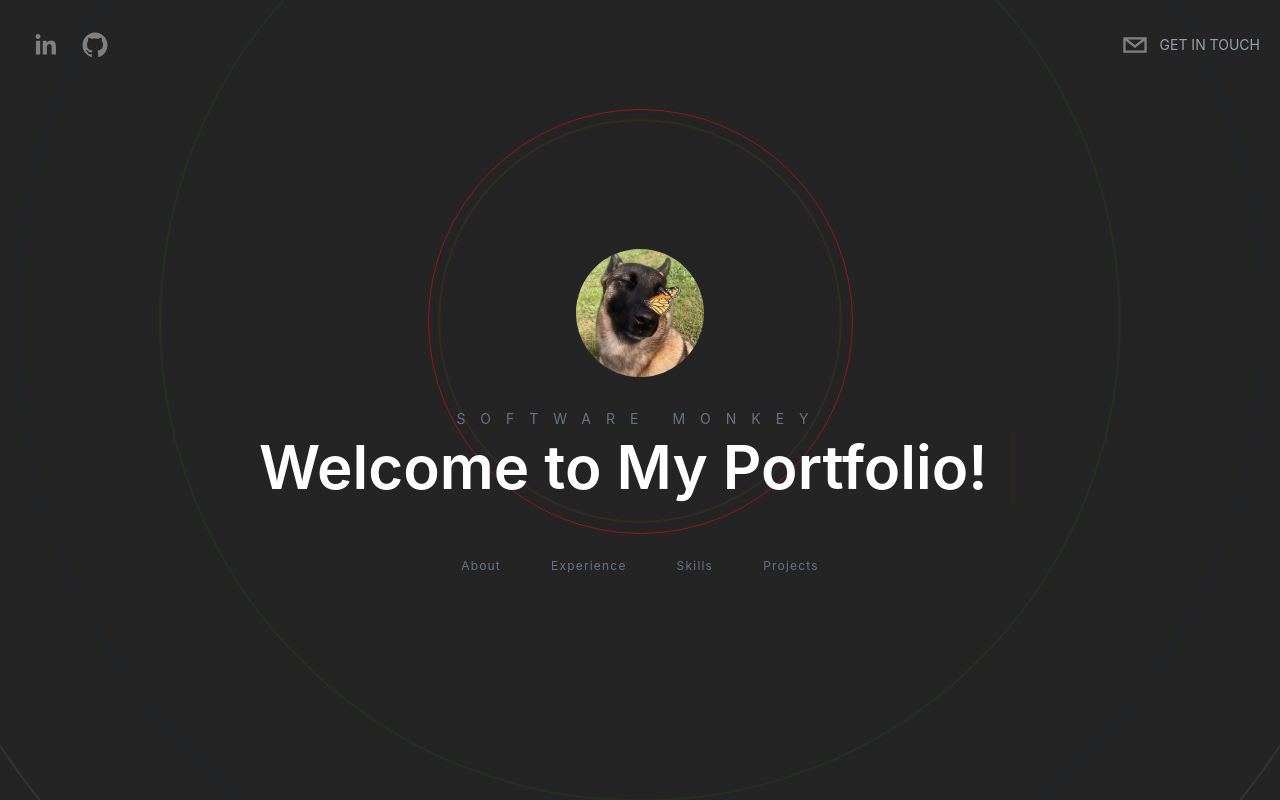
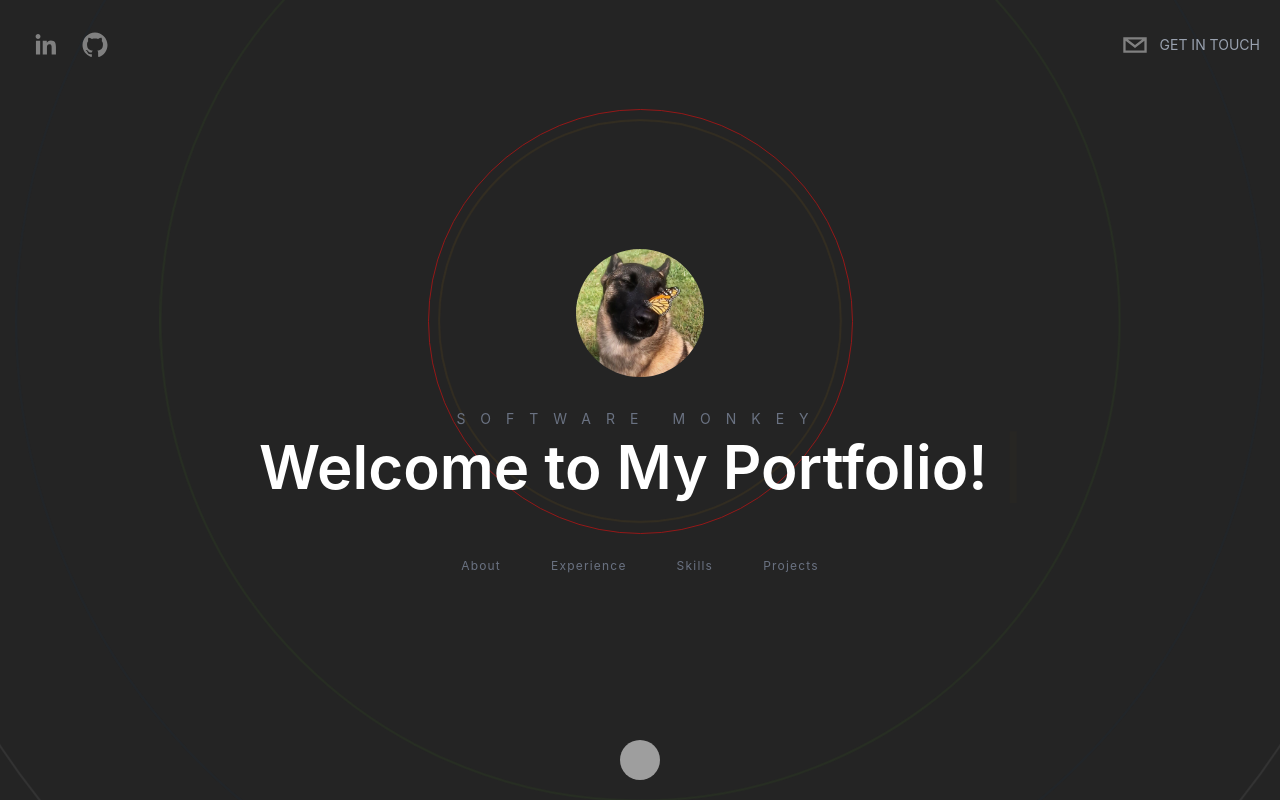
Before and after one commit to melvinjones2/melvinjones2.github.io, a Next.js app: page / in a window 1280 px wide. Built offline with nearby package versions, Linux system fonts and the light colour scheme; grey boxes are pictures that could not be loaded.

Commit message:
Created Home icon and bug fix

```diff
--- a/components/Header.tsx
+++ b/components/Header.tsx
@@ -37,6 +37,7 @@
       </motion.div>
 
       <motion.div
+        onClick={() => (window.location.href = "#contact")}
         initial={{
           x: 500,
           opacity: 0,
@@ -58,7 +59,7 @@
           fgColor="gray"
           bgColor="transparent"
         />
-        <p className="uppercase  md:incline-flex text-sm text-gray-400">
+        <p className="uppercase md:incline-flex text-sm text-gray-400">
           Get in Touch
         </p>
       </motion.div>
--- a/components/Hero.tsx
+++ b/components/Hero.tsx
@@ -13,7 +13,7 @@
     words: [
       "Hi, I'm Mel",
       "Welcome to My Portfolio!",
-      "My hobbies include coding, working out, and fearing the certainty of death.",
+      "I hope you enjoy your visit!",
       ":)",
     ],
     loop: true,
--- a/components/Projects.tsx
+++ b/components/Projects.tsx
@@ -15,7 +15,7 @@
       {/* PROJECT CARDS */}
       <div className="relative w-full flex overflow-x-scroll overflow-y-hidden snap-x snap-mandatory z-20 scrollbar scrollbar-track-gray-400/20 scrollbar-thumb-[#F7AB0A]/80">
         {projects.map((project, i) => (
-          <div className="w-screen flex-shrink-0 snap-center flex flex-col space-y-5 items-center justify-center p-10 md:p-40 h-screen">
+          <div key={i} className="w-screen flex-shrink-0 snap-center flex flex-col space-y-5 items-center justify-center p-10 md:p-40 h-screen">
             <motion.img
               initial={{
                 y: -300,
--- a/pages/index.tsx
+++ b/pages/index.tsx
@@ -1,4 +1,5 @@
 import type { NextPage } from "next";
+import Link from "next/link";
 import Head from "next/head";
 import Header from "@/components/Header";
 import Hero from "@/components/Hero";
@@ -51,6 +52,18 @@
       <section id="contact" className="snap-start">
         <ContactMe />
       </section>
+
+      <Link href="#hero">
+        <footer className="sticky bottom-5 w-full cursor-pointer">
+          <div className="flex items-center justify-center">
+            <img
+              className="h-10 w-10 rounded-full filter grayscale hover:grayscale-0 cursor-pointer"
+              src="HomeIcon"
+              alt=""
+            />
+          </div>
+        </footer>
+      </Link>
     </div>
   );
 };
```
